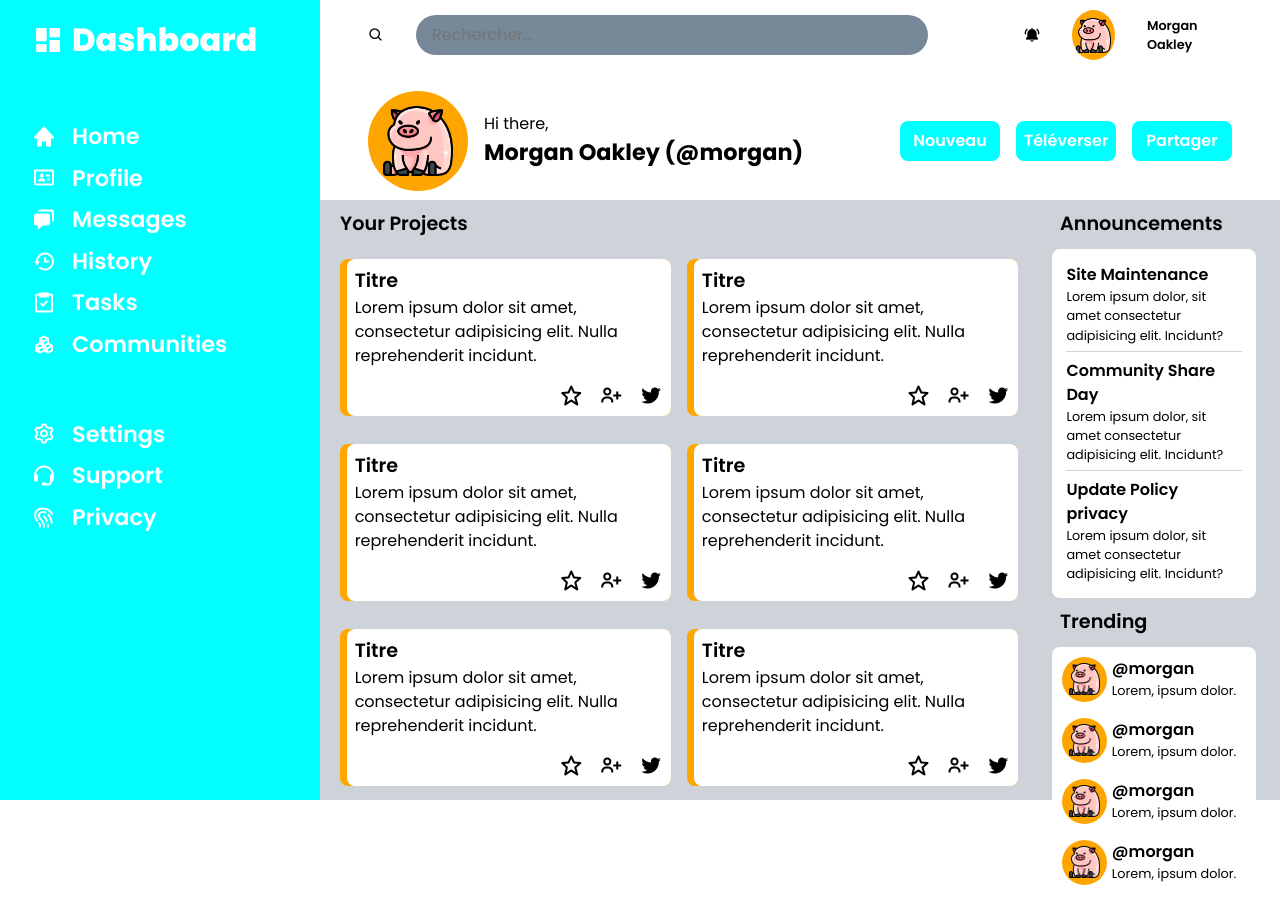
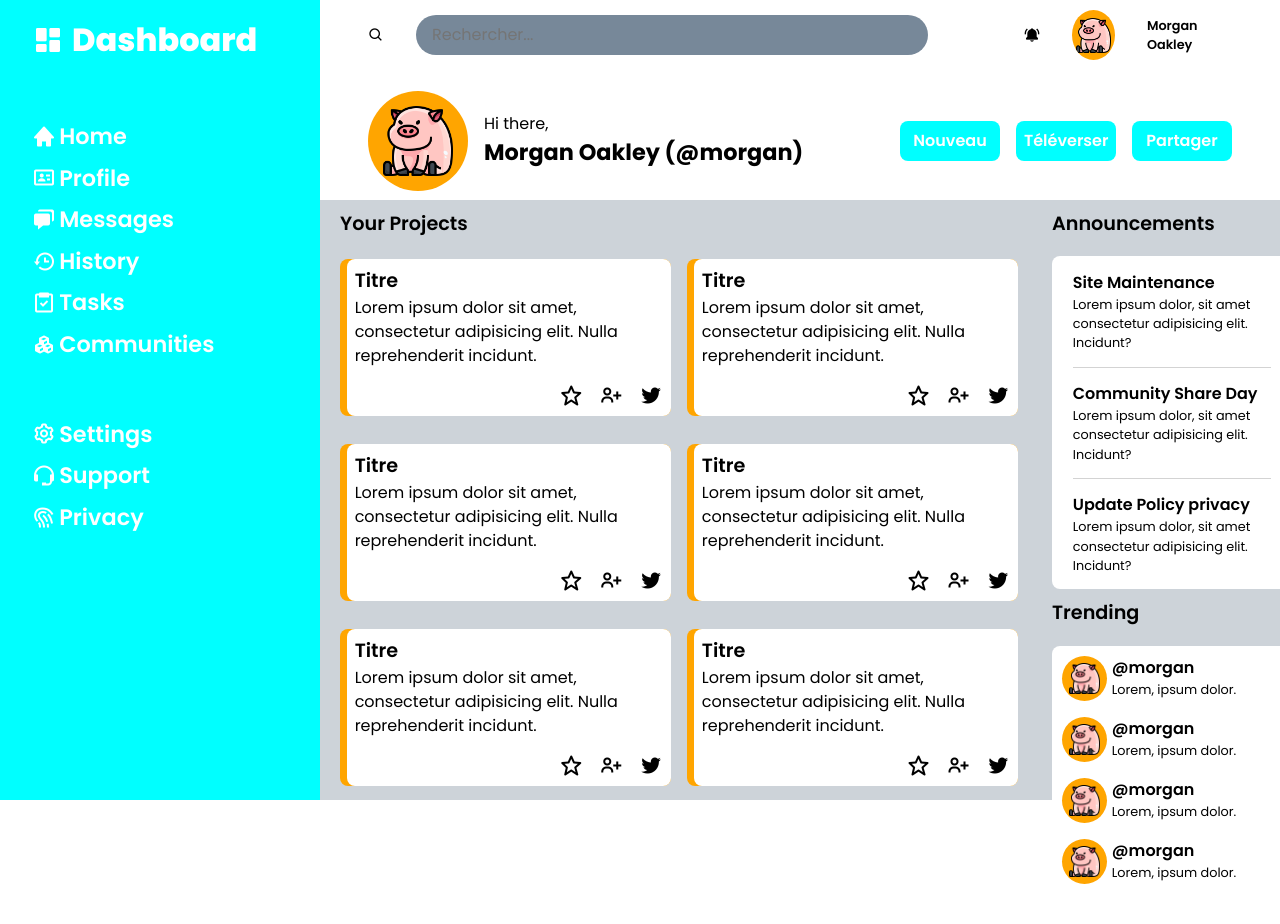
Before and after one commit to Dimah226/admin-dashboad, a plain HTML site: page index.html in a window 1280 px wide. Drawn offline with nearby package versions, Linux system fonts and the light colour scheme.

Commit message:
first version

```diff
--- a/style2.css
+++ b/style2.css
@@ -291,7 +291,7 @@ body{
     width: 85%;
     margin-left: 5%;
     border-radius: 0.5rem;
-    min-height: fit-content;
+    min-height: 28vh;
 }
 
 .box{
@@ -313,16 +313,17 @@ body{
 .announcements h1{
     font-weight: 600;
     margin-left: 5%;
-    margin:10px 20px;
+    margin-bottom: 1.1rem;
+    margin-top:10px;
     font-size: 1.2rem;
 }
 
 .annoucement-container{
     background: #fff;
     width: 85%;
-    min-height: 20vh;
+    min-height: 28vh;
     margin-left: 5%;
-    padding: 0.1rem ;
+    padding: 0.1rem 0.5rem;
     border-radius: 0.5rem;
     display: flex;
     align-items: center;
@@ -331,7 +332,7 @@ body{
 .announcement-box{
     display: flex;
     flex-direction: column;
-    gap: 0.3rem;
+    gap: 0.8rem;
     padding: 0.8rem;
 }
 
@@ -412,3 +413,84 @@ body{
 .btn{
     cursor: pointer;
 }
+
+@media screen and (max-width: 1586px) {
+
+    .annoucement-container{
+        background: #fff;
+        width: 90%;
+        min-height: 24vh;
+        margin-left: 5%;
+        border-radius: 0.5rem;
+        display: flex;
+        align-items: center;
+    }
+
+    .trending-container{
+        background-color: #fff;
+        width: 90%;
+        margin-left: 5%;
+        border-radius: 0.5rem;
+        min-height: 24vh;
+    }
+
+
+}
+
+
+@media screen and (max-width: 1481px) {
+
+    .annoucement-container{
+        background: #fff;
+        width: 90%;
+        min-height: 24vh;
+        margin-left: 5%;
+        border-radius: 0.5rem;
+        display: flex;
+        align-items: center;
+    }
+
+    .trending-container{
+        background-color: #fff;
+        width: 90%;
+        margin-left: 5%;
+        border-radius: 0.5rem;
+        min-height: 24vh;
+    }
+
+    .menu-box{
+        display: flex;
+        align-items: center;
+        gap: 0.5rem;
+        margin-top: 0.5rem;
+        transition: 0.5s ease;
+    }
+}
+
+
+@media screen and (max-width: 1481px) {
+
+    .annoucement-container{
+        background: #fff;
+        width: 100%;
+        min-height: 24vh;
+        border-radius: 0.5rem;
+        display: flex;
+        align-items: center;
+    }
+
+    .trending-container{
+        background-color: #fff;
+        width: 100%;
+        border-radius: 0.5rem;
+        min-height: 24vh;
+    }
+
+    .menu-box{
+        display: flex;
+        align-items: center;
+        gap: 0.2rem;
+        margin-top: 0.5rem;
+        transition: 0.5s ease;
+    }
+}
```
